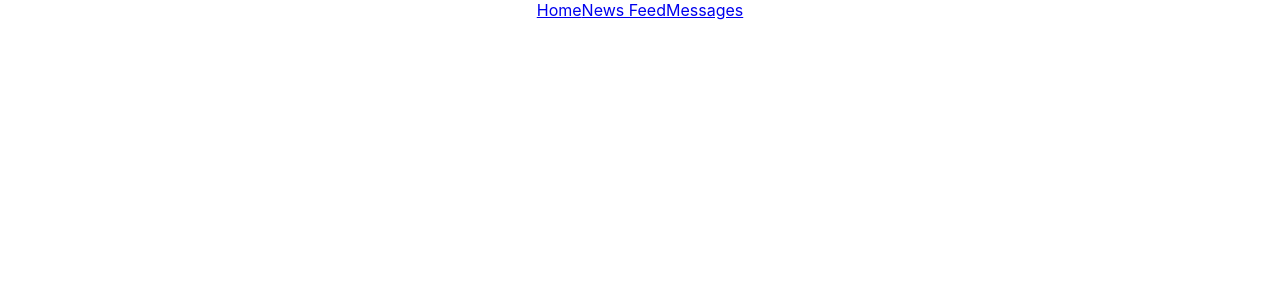
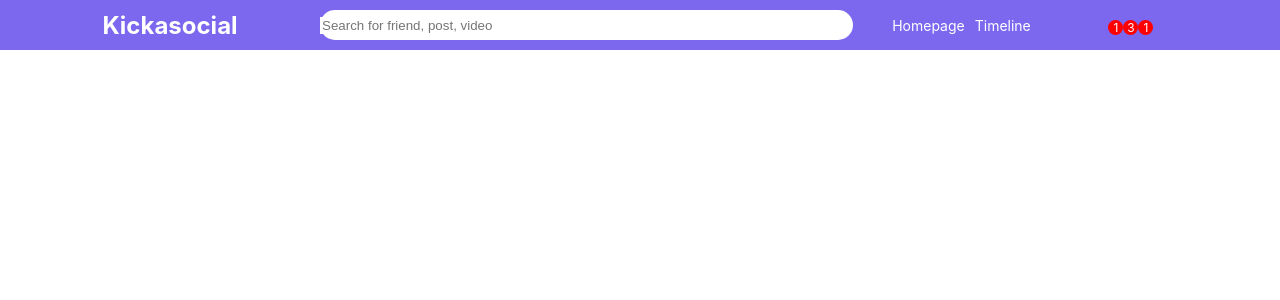
Before and after one commit to Kicka3/SamuraiSocial, a React (Create React App) app: page / in a window 1280 px wide. Shown: the top 300 px of the page. Built offline with nearby package versions, Linux system fonts and the light colour scheme.

Commit message:
Add header and footer

```diff
--- a/src/App.tsx
+++ b/src/App.tsx
@@ -1,11 +1,13 @@
 import React from 'react';
 import './App.css';
 import Header from "./components/header/Header";
+
 
 function App() {
   return (
     <div className="App">
         <Header/>
+
     </div>
   );
 }
--- /dev/null
+++ b/src/components/header/Header.jsx
@@ -0,0 +1,56 @@
+import "./header.css";
+
+//Всё будет на ant-design!!!
+// import PersonIcon from '@mui/icons-material/Person';
+// import SearchIcon from '@mui/icons-material/Search';
+// import ChatIcon from '@mui/icons-material/Chat';
+// import CircleNotificationsIcon from '@mui/icons-material/CircleNotifications';
+// import {Link} from "react-router-dom";
+// import {useContext} from "react";
+// import {AuthContext} from "../../context/AuthContext";
+
+//У ДИМЫЧА ЧЕРЕЗ ANT-DESIGN!
+//У МЕНЯ ЧЕРЕЗ MUI
+
+export default function Header() {
+   return (
+      <div className="headerContainer">
+         <div className="headerLeft">
+            {/*<Link to="/" style={{textDecoration: "none"}}>*/}
+               <span className="logo">Kickasocial</span>
+            {/*</Link>*/}
+         </div>
+         <div className="headerCenter">
+            <div className="searchbar">
+
+               {/*<SearchIcon className="search"/>*/}
+
+               <input placeholder="Search for friend, post, video" type="text" className="searchInput"/>
+            </div>
+         </div>
+         <div className="headerRight">
+            <div className="headerLinks">
+               <span className="headerLink">Homepage</span>
+               <span className="headerLink">Timeline</span>
+            </div>
+            <div className="headerIcons">
+               <div className="headerIconItem">
+                  {/*<PersonIcon/>*/}
+                  <span className="headerIconBadge">1</span>
+               </div>
+               <div className="headerIconItem">
+                  {/*<ChatIcon/>*/}
+                  <span className="headerIconBadge">3</span>
+               </div>
+               <div className="headerIconItem">
+                  {/*<CircleNotificationsIcon/>*/}
+                  <span className="headerIconBadge">1</span>
+               </div>
+            </div>
+            {/*<Link to={`/profile/${user.username}`}>*/}
+               <img src={""}/>
+            {/*</Link>*/}
+         </div>
+      </div>
+   )
+};
--- a/src/components/header/Header.tsx
+++ /dev/null
@@ -1,11 +0,0 @@
-const Header = () => {
-    return (
-        <div>
-            <a href={'#s'}>Home</a>
-            <a href={'#s'}>News Feed</a>
-            <a href={'#s'}>Messages</a>
-        </div>
-    );
-}
-
-export default Header;
--- /dev/null
+++ b/src/components/header/header.css
@@ -0,0 +1,97 @@
+.headerContainer {
+   height: 50px;
+   width: 100%;
+   /* background-color: #1877f2; */
+   background-color: #7B68EE;
+   display: flex;
+   align-items: center;
+   position: sticky;
+   top: 0;
+   z-index: 999;
+}
+
+.headerLeft {
+   flex: 3;
+}
+
+.logo {
+   font-size: 24px;
+   margin-left: 20px;
+   font-weight: bold;
+   color: white;
+   cursor: pointer;
+}
+
+.headerCenter {
+   flex: 5;
+}
+
+.searchbar {
+   width: 100%;
+   height: 30px;
+   background-color: white;
+   border-radius: 30px;
+   display: flex;
+   align-items: center;
+}
+
+.searchIcon {
+   font-size: 20px !important;
+   margin-left: 10px;
+}
+
+.searchInput:focus {
+   outline: none;
+}
+
+.searchInput {
+   border: none;
+   width: 70%;
+}
+
+.headerRight {
+   flex: 4;
+   display: flex;
+   align-items: center;
+   justify-content: space-around;
+   color: white;
+}
+
+.headerLink {
+   margin-right: 10px;
+   font-size: 14px;
+   cursor: pointer;
+}
+
+.headerIcons {
+   display: flex;
+}
+
+.headerIconItem {
+   margin-right: 15px;
+   cursor: pointer;
+   position: relative;
+}
+
+.headerIconBadge {
+   width: 15px;
+   height: 15px;
+   background-color: red;
+   border-radius: 50%;
+   color: white;
+   position: absolute;
+   top: -5px;
+   right: -5px;
+   display: flex;
+   align-items: center;
+   justify-content: center;
+   font-size: 12px;
+}
+
+.headerImg {
+   width: 32px;
+   height: 32px;
+   border-radius: 50%;
+   object-fit: cover;
+   cursor: pointer;
+}
--- /dev/null
+++ b/src/components/sidebar/sidebar.css
@@ -0,0 +1,56 @@
+.sidebar {
+   flex: 3;
+   height: calc(100vh - 50px);
+   overflow-y: scroll;
+   margin: 10px;
+   position: sticky;
+   top: 50px;
+}
+
+::-webkit-scrollbar {
+   width: 5px;
+}
+::-webkit-scrollbar-track {
+   background-color: #f1f1f1;
+}
+::-webkit-scrollbar-thumb {
+   background-color: rgb(179, 179, 179);
+}
+
+.sidebarWrapper {
+   padding: 20px;
+}
+
+.sidebarList {
+   padding: 0;
+   margin: 0;
+   list-style: none;
+}
+
+.sidebarListItem {
+   display: flex;
+   align-items: center;
+   margin-bottom: 20px;
+}
+
+.sidebarIcon {
+   margin-right: 15px;
+}
+
+.sidebarBtn {
+   width: 150px;
+   border: none;
+   padding: 10px;
+   border-radius: 5px;
+   font-weight: 500;
+}
+
+.sidebarHr {
+   margin: 20px 0;
+}
+
+.sidebarFrindList {
+   padding: 0;
+   margin: 0;
+   list-style: none;
+}
```
Also changed, not shown: src/components/footer/Footer.tsx (deleted, +0 -11 lines), src/components/sidebar/Sidebar.jsx (added, +73 -0 lines).
